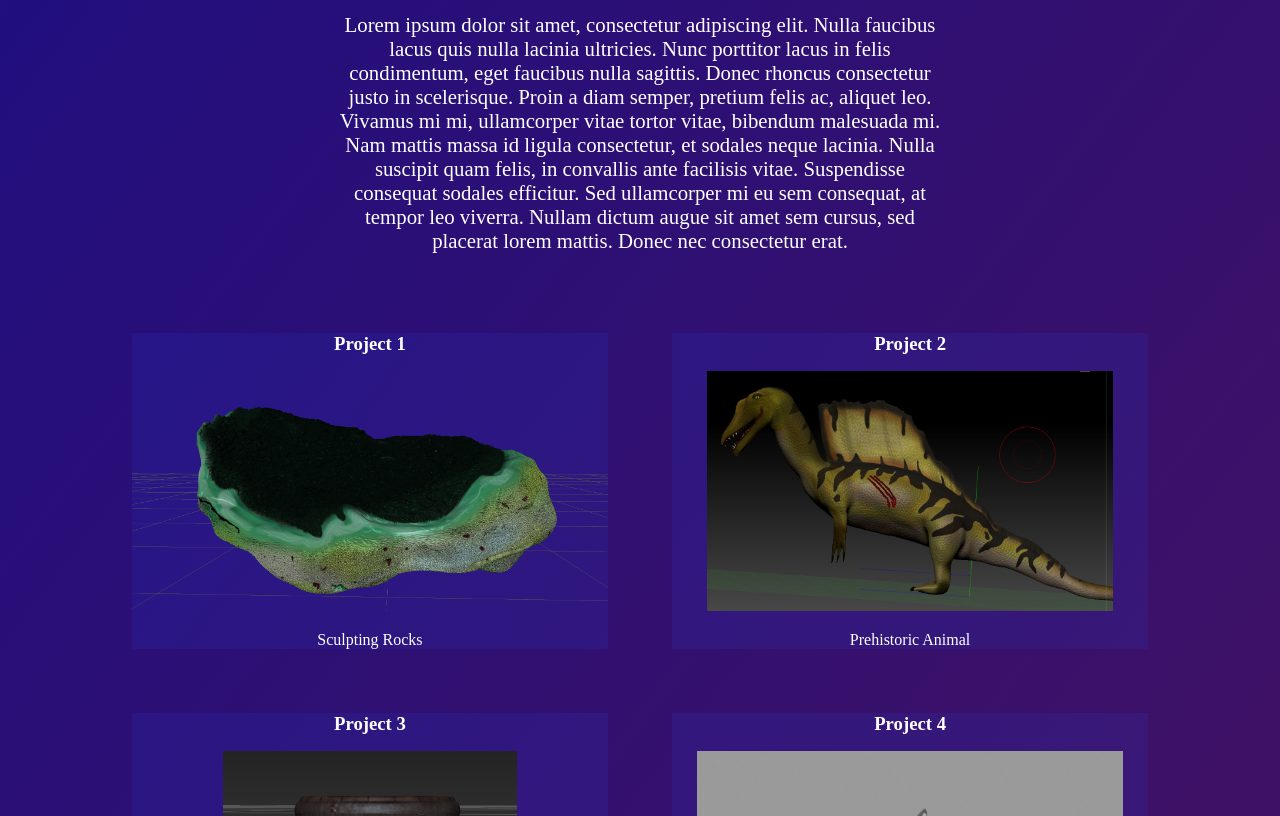
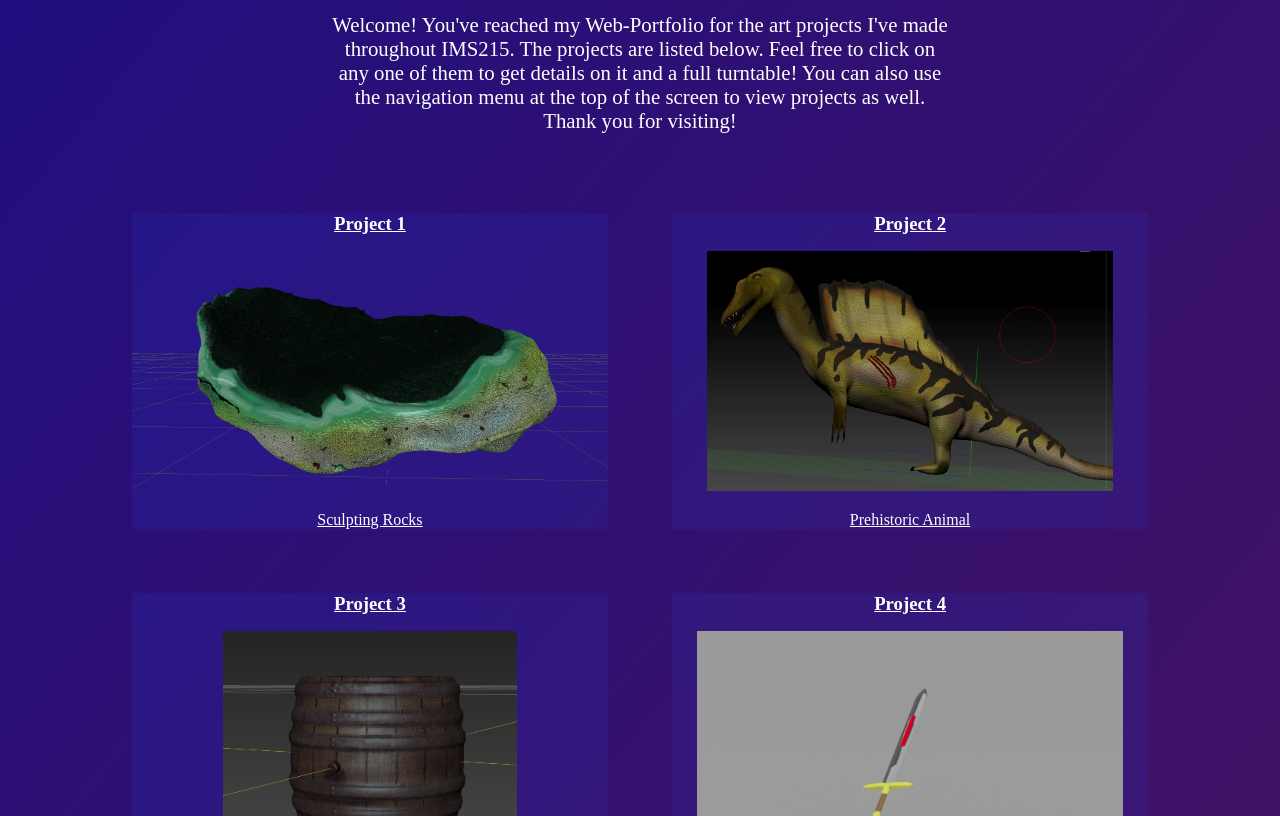
Before and after one commit to eweaver134/Ethan-Weaver---Art-Portfolio, a plain HTML site: page index.html in a window 1280 px wide. Shown: the part 136-952 px from the top of the page. Drawn offline with Linux system fonts and the light colour scheme.

Commit message:
Add files via upload

```diff
--- a/index.html
+++ b/index.html
@@ -30,6 +30,16 @@
             <a href="project6.html">Project 6</a>
         </div>
     </div>
+    <div class="responsive_nav_grid">
+        <div class="invisible"><!-- empty --></div>
+        <div class="invisible"><!-- empty --></div>
+        <div class="invisible"><!-- empty --></div>
+        <div class="hamburger">
+            <span></span>
+            <span></span>
+            <span></span>
+        </div>
+    </div>
     <div class="main_card intro">
         <div class="intro_title">
             <h1>Ethan Weaver - Art Portfolio</h1>
@@ -37,64 +47,66 @@
         <div class="intro_card invisible"><!-- empty --></div>
         <div class="intro_card">
             <p>
-                Lorem ipsum dolor sit amet, consectetur
-                adipiscing elit. Nulla faucibus lacus
-                quis nulla lacinia ultricies. Nunc porttitor
-                lacus in felis condimentum, eget faucibus
-                nulla sagittis. Donec rhoncus consectetur justo
-                in scelerisque. Proin a diam semper, pretium
-                felis ac, aliquet leo. Vivamus mi mi,
-                ullamcorper vitae tortor vitae, bibendum
-                malesuada mi. Nam mattis massa id ligula
-                consectetur, et sodales neque lacinia.
-                Nulla suscipit quam felis, in convallis
-                ante facilisis vitae. Suspendisse consequat
-                sodales efficitur. Sed ullamcorper mi
-                eu sem consequat, at tempor leo viverra.
-                Nullam dictum augue sit amet sem cursus,
-                sed placerat lorem mattis. Donec nec
-                consectetur erat.
+                Welcome! You've reached my Web-Portfolio for
+                the art projects I've made throughout IMS215.
+                The projects are listed below.  Feel free to
+                click on any one of them to get details on it
+                and a full turntable!  You can also use the
+                navigation menu at the top of the screen to
+                view projects as well.  Thank you for visiting!
             </p>
         </div>
         <div class="intro_card invisible"><!-- empty --></div>
     </div>
     <div class="main_card project_list">
-        <div class="project_card invisible"><!-- empty --></div>
+        <div class="invisible"><!-- empty --></div>
         <div class="project_card">
+            <a href="project1.html">
                 <h3>Project 1</h3>
                 <img src="images/project1_rock1_sc1.png" alt="Rock 1 from project 1.">
                 <p>Sculpting Rocks</p>
+            </a>
         </div>
         <div class="project_card">
+            <a href="project2.html">
                 <h3>Project 2</h3>
                 <img src="images/project2_spino_sc1.png" alt="Spinosaurus model from project 2.">
                 <p>Prehistoric Animal</p>
+            </a>
         </div>
-        <div class="project_card invisible"><!-- empty --></div>
-        <div class="project_card invisible"><!-- empty --></div>
+        <div class="invisible"><!-- empty --></div>
+        <div class="invisible"><!-- empty --></div>
         <div class="project_card">
+            <a href="project3.html">
                 <h3>Project 3</h3>
                 <img src="images/project3_barrel_sc1.png" alt="Barrel model from project 3.">
                 <p>Environment Asset</p>
+            </a>
         </div>
         <div class="project_card">
+            <a href="project4.html">
                 <h3>Project 4</h3>
                 <img src="images/project4_sword_sc1.jpg" alt="Low-Poly sword from project 4.">
                 <p>Prop Model</p>
+            </a>
         </div>
-        <div class="project_card invisible"><!-- empty --></div>
-        <div class="project_card invisible"><!-- empty --></div>
+        <div class="invisible"><!-- empty --></div>
+        <div class="invisible"><!-- empty --></div>
         <div class="project_card">
+            <a href="project5.html">
                 <h3>Project 5</h3>
                 <img src="images/project5_hand_sc1.png" alt="Anatomical Hand model from project 5.">
                 <p>Anatomical Study</p>
+            </a>
         </div>
         <div class="project_card">
+            <a href="project6.html">
                 <h3>Project 6</h3>
                 <img src="images/project1_rock1_sc1.png" alt="Titanaboa model from project 6.">
                 <p>Titanaboa Model</p>
+            </a>
         </div>
-        <div class="project_card invisible"><!-- empty --></div>
+        <div class="invisible"><!-- empty --></div>
     </div>
     <div class="main_card footer">
         <p>
```
Lines whose indentation alone changed are shown as unchanged.
